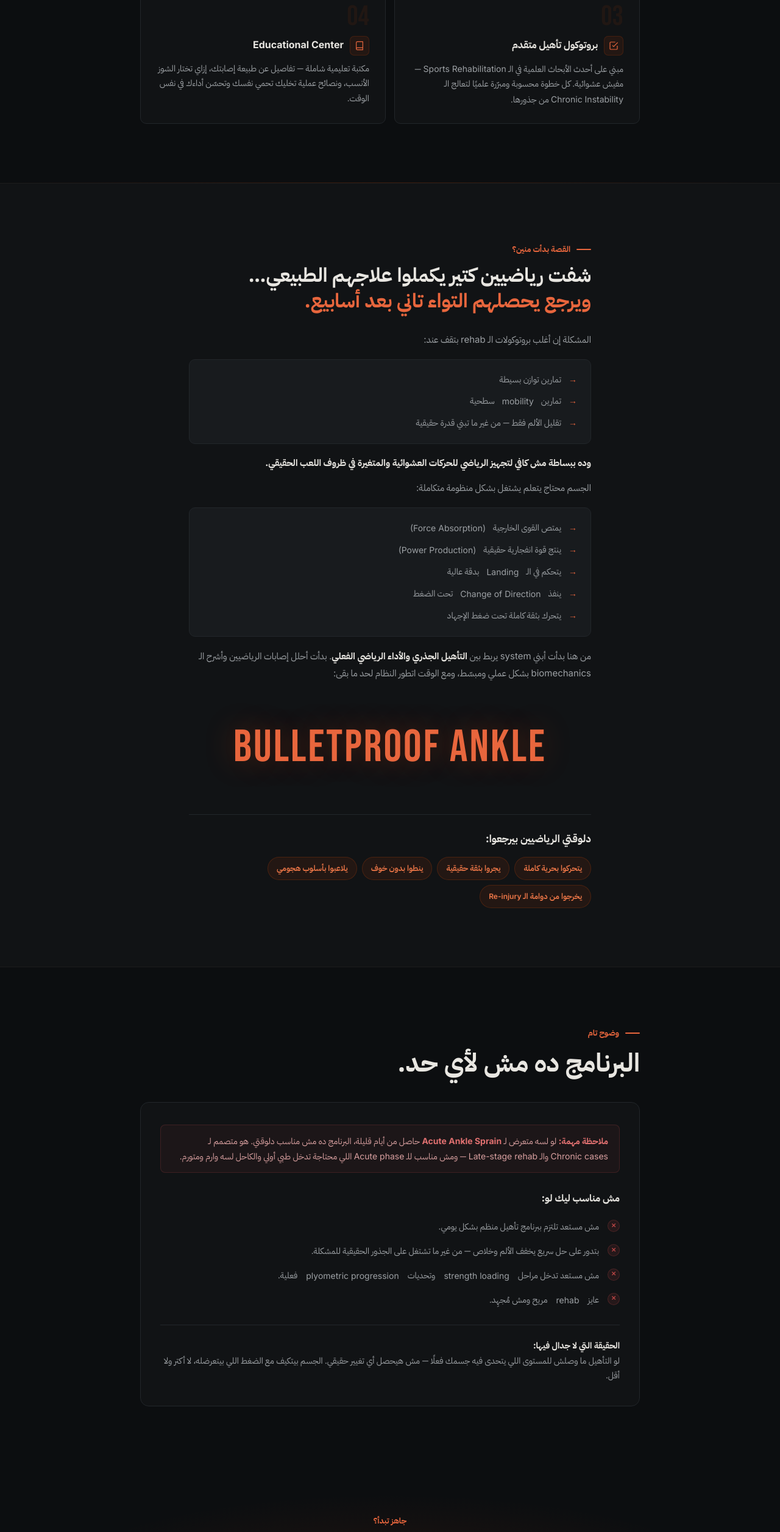
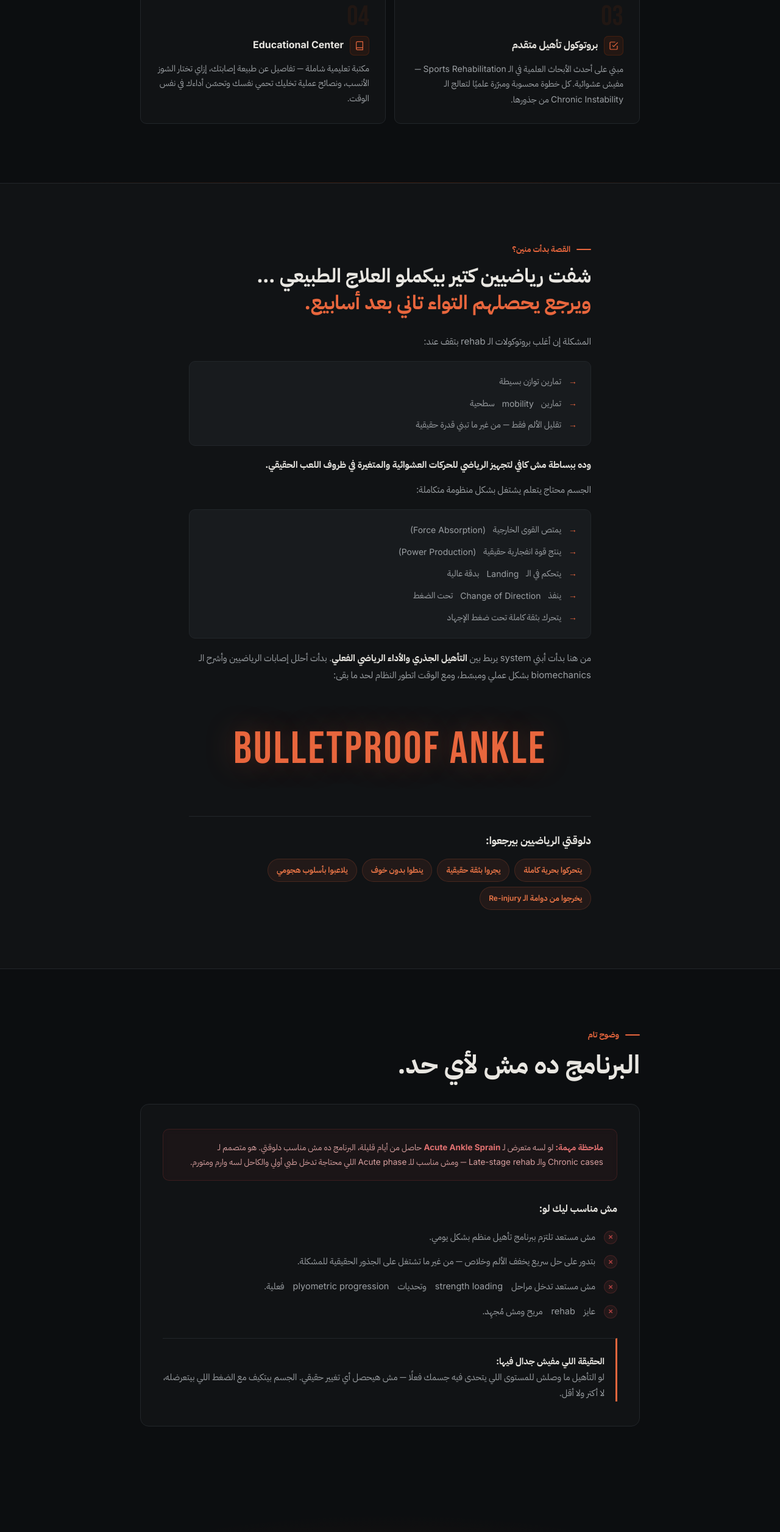
Before and after one commit to amrkhalid198/Landing-page, a plain HTML site: page index.html in a window 1280 px wide. Shown: the part 4423-6935 px from the top of the page at 61% size. Drawn offline with Linux system fonts and the light colour scheme.

Commit message:
Update index.html

```diff
--- a/index.html
+++ b/index.html
@@ -1190,6 +1190,129 @@
       letter-spacing: .04em;
     }
 
+
+    /* ── NOT-FOR SECTION ───────────────────────────────── */
+    .notfor-card {
+      background: var(--bg-card);
+      border: 1px solid var(--bg-stroke);
+      border-radius: 14px;
+      padding: 40px 36px;
+    }
+    @media (max-width: 480px) { .notfor-card { padding: 28px 20px; } }
+
+    .acute-warning {
+      background: rgba(184,68,68,.06);
+      border: 1px solid rgba(184,68,68,.2);
+      border-radius: 10px;
+      padding: 18px 22px;
+      font-size: 13.5px;
+      color: #d9a0a0;
+      margin-bottom: 32px;
+      line-height: 1.75;
+      backdrop-filter: blur(4px);
+    }
+    .acute-warning strong { color: #e07070; }
+
+    .notfor-list {
+      list-style: none;
+      display: flex;
+      flex-direction: column;
+      gap: 16px;
+      margin-bottom: 32px;
+    }
+    .notfor-list li {
+      display: flex;
+      gap: 14px;
+      align-items: flex-start;
+      font-size: 14.5px;
+      color: var(--text-mid);
+      line-height: 1.7;
+    }
+    .cross {
+      flex-shrink: 0;
+      width: 22px; height: 22px;
+      margin-top: 2px;
+      border-radius: 50%;
+      background: rgba(184,68,68,.1);
+      border: 1px solid rgba(184,68,68,.22);
+      display: flex;
+      align-items: center;
+      justify-content: center;
+      font-size: 10px;
+      font-weight: 700;
+      color: var(--red-soft);
+    }
+
+    .notfor-truth {
+      border-top: 1px solid var(--bg-stroke);
+      padding-top: 24px;
+      margin-top: 4px;
+      font-size: 14.5px;
+      color: var(--text-mid);
+      line-height: 1.8;
+      border-right: 3px solid var(--orange);
+      padding-right: 18px;
+    }
+    .notfor-truth strong { color: var(--text-hi); }
+
+    /* ── BACKSTORY ─────────────────────────────────────── */
+    .backstory-bg {
+      background: var(--bg-card);
+      border-top: 1px solid var(--bg-stroke);
+      border-bottom: 1px solid var(--bg-stroke);
+    }
+    .backstory-inner { max-width: 660px; margin: 0 auto; }
+
+    .backstory-pull {
+      font-size: clamp(20px, 3.2vw, 32px);
+      font-weight: 700;
+      line-height: 1.35;
+      margin-bottom: 28px;
+    }
+    .backstory-pull em { font-style: normal; color: var(--orange); }
+
+    .story-p {
+      color: var(--text-mid);
+      font-size: 15px;
+      margin-bottom: 14px;
+      line-height: 1.8;
+    }
+    .story-p strong { color: var(--text-hi); }
+
+    .story-list {
+      list-style: none;
+      background: var(--bg-lift);
+      border: 1px solid var(--bg-stroke);
+      border-radius: var(--radius);
+      padding: 20px 22px;
+      display: flex; flex-direction: column; gap: 10px;
+      margin: 18px 0;
+    }
+    .story-list li {
+      display: flex; gap: 12px; align-items: flex-start;
+      font-size: 14px; color: var(--text-mid);
+    }
+    .story-arrow { color: var(--orange); font-weight: 700; flex-shrink: 0; }
+
+    .brand-name-display { text-align: center; margin: 40px 0; }
+    .brand-name-display span {
+      font-family: var(--display);
+      font-size: clamp(38px, 8vw, 74px);
+      color: var(--orange);
+      letter-spacing: .04em;
+      text-shadow: 0 0 50px rgba(232,102,61,.28);
+    }
+
+    .result-block { margin-top: 28px; border-top: 1px solid var(--bg-stroke); padding-top: 24px; }
+    .result-block h3 { font-size: 17px; font-weight: 700; margin-bottom: 14px; }
+    .chips { display: flex; flex-wrap: wrap; gap: 8px; }
+    .chip {
+      background: rgba(232,102,61,.08);
+      border: 1px solid rgba(232,102,61,.18);
+      color: var(--orange-hi);
+      font-size: 13px; font-weight: 600;
+      padding: 6px 14px; border-radius: 50px;
+    }
 
     /* ── FAQ override ──────────────────────────────────── */
     .faq-label { background: #111315; border-color: #1e2022; }
@@ -1577,7 +1700,7 @@
       <div class="sec-label">القصة بدأت منين؟</div>
 
       <div class="backstory-pull">
-        شفت رياضيين كتير يكملوا علاجهم الطبيعي…<br />
+        شفت رياضيين كتير بيكملو العلاج الطبيعي ...<br />
         <em>ويرجع يحصلهم التواء تاني بعد أسابيع.</em>
       </div>
 
@@ -1636,7 +1759,7 @@
         <li><span class="cross">✕</span>عايز <span class="en">rehab</span> مريح ومش مُجهِد.</li>
       </ul>
       <div class="notfor-truth">
-        <strong>الحقيقة التي لا جدال فيها:</strong><br />
+        <strong>الحقيقة اللي مفيش جدال فيها:</strong><br />
         لو التأهيل ما وصلش للمستوى اللي يتحدى فيه جسمك فعلًا — مش هيحصل أي تغيير حقيقي. الجسم بيتكيف مع الضغط اللي بيتعرضله، لا أكتر ولا أقل.
       </div>
     </div>
```
